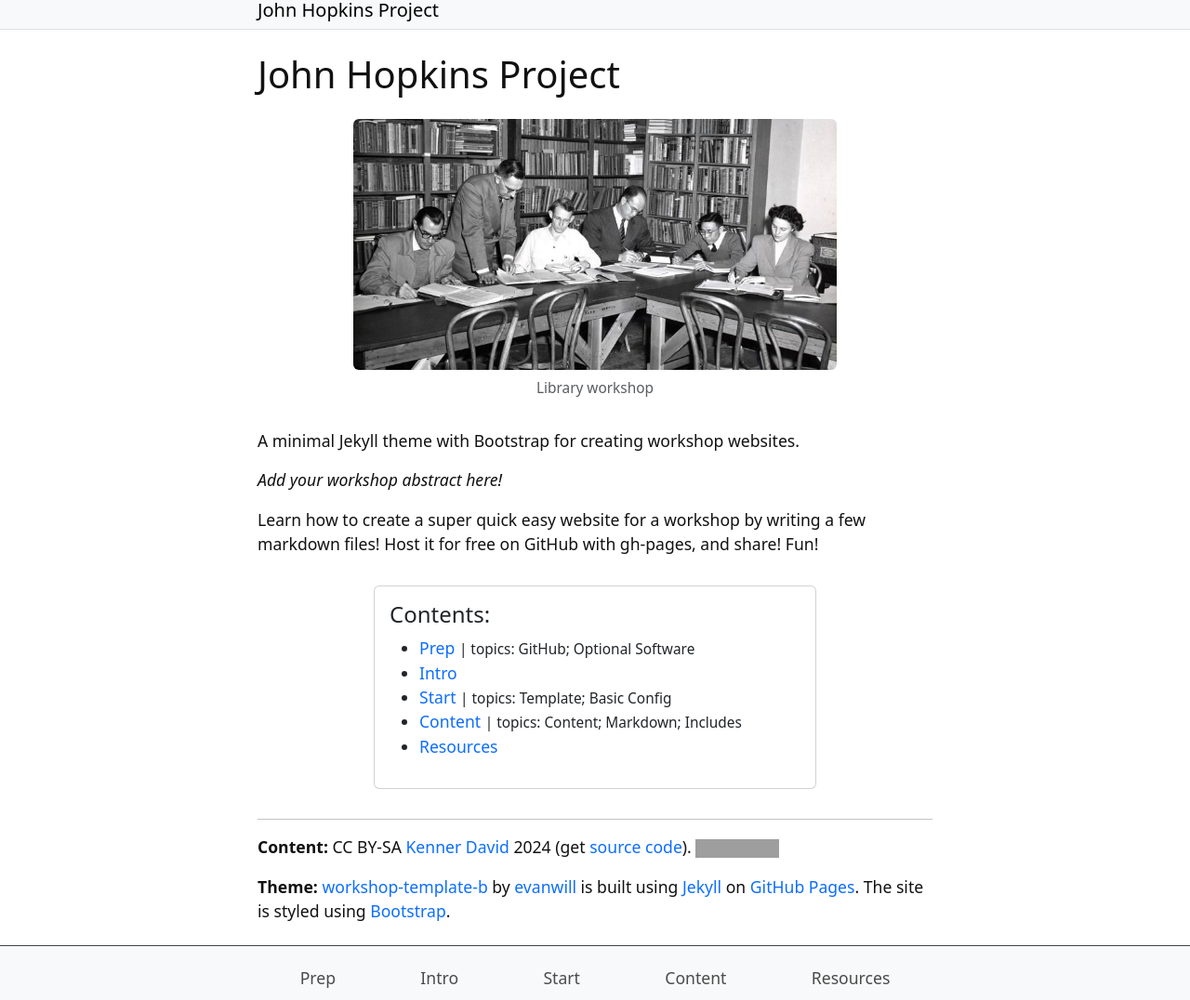
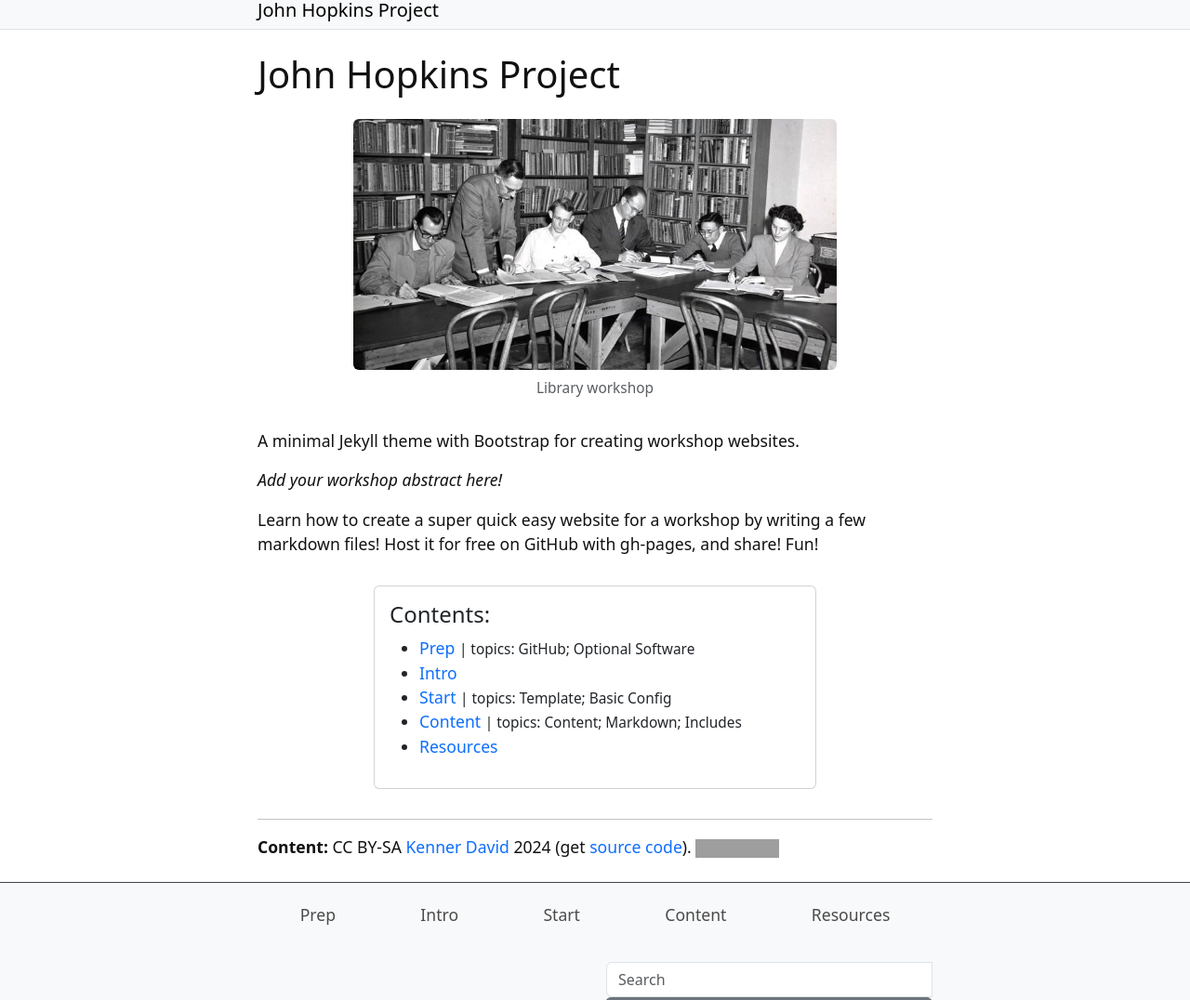
Before and after one commit to kenner-david/john-hopkins, a Jekyll site: the page built from index.md, in a window 1280 px wide, cut to the strip 121-1197 px from the top of the page. Shown: the whole strip at 93% size. Built offline with Jekyll 4.4.1, drawn with Linux system fonts in a browser that asks for light colours; grey boxes are pictures that could not be loaded.

Commit message:
Update credits.html

```diff
--- a/_includes/template/credits.html
+++ b/_includes/template/credits.html
@@ -1,2 +1 @@
 <p><strong>Content:</strong> CC BY-SA {% if site.github_username %}<a href="https://github.com/{{ site.github_username }}">{{ site.author }}</a>{% else %}{{ site.author }}{% endif %} {{ site.pub_year}} (get <a href="{{ site.source-code }}" target="_blank" rel="noopener">source code</a>). <a href="http://creativecommons.org/licenses/by-sa/4.0/" rel="license"><img src="https://i.creativecommons.org/l/by-sa/4.0/88x31.png" alt="Creative Commons License" /></a></p>
-<p><strong>Theme:</strong> <a href="https://github.com/evanwill/workshop-template-b" target="_blank" rel="noopener">workshop-template-b</a> by <a href="https://github.com/evanwill/" target="_blank" rel="noopener">evanwill</a> is built using <a href="https://jekyllrb.com/" target="_blank" rel="noopener">Jekyll</a> on <a href="https://pages.github.com/" target="_blank" rel="noopener">GitHub Pages</a>. The site is styled using <a href="https://getbootstrap.com/" target="_blank" rel="noopener">Bootstrap</a>.</p>
```
